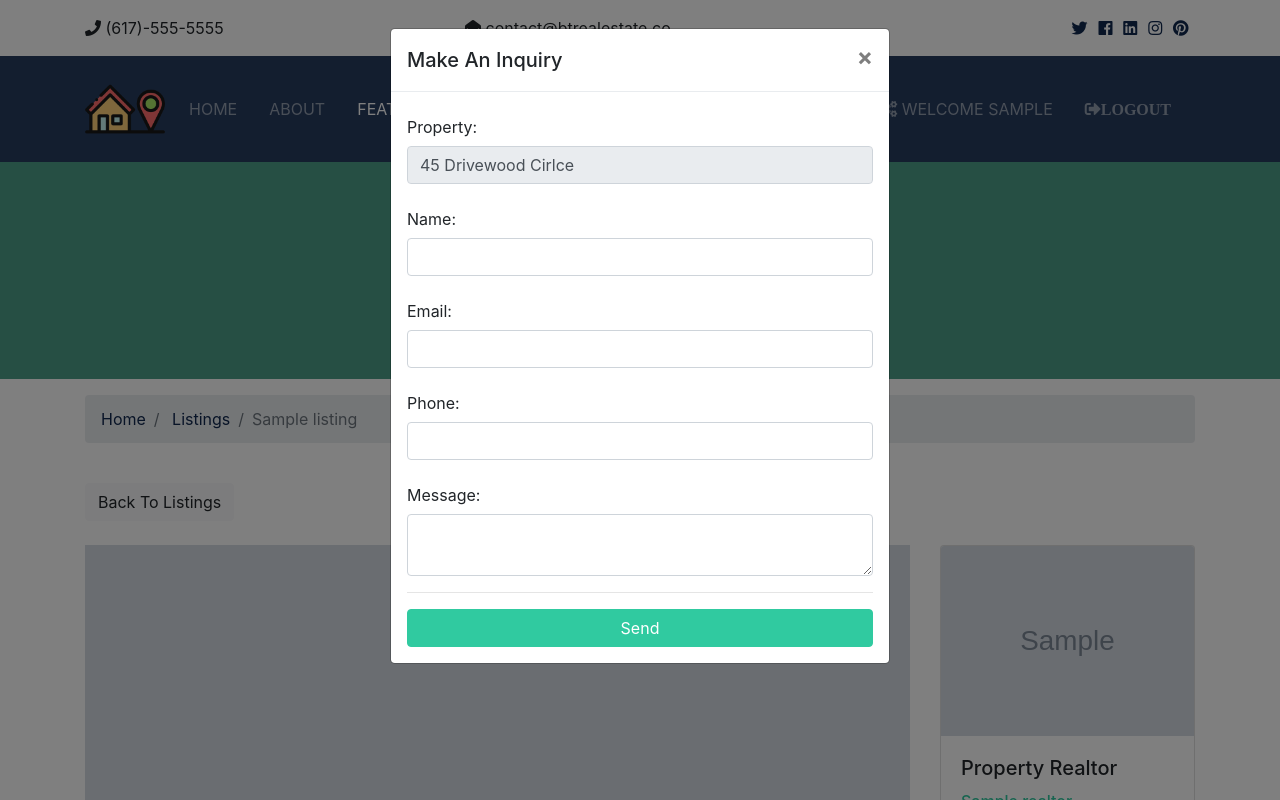
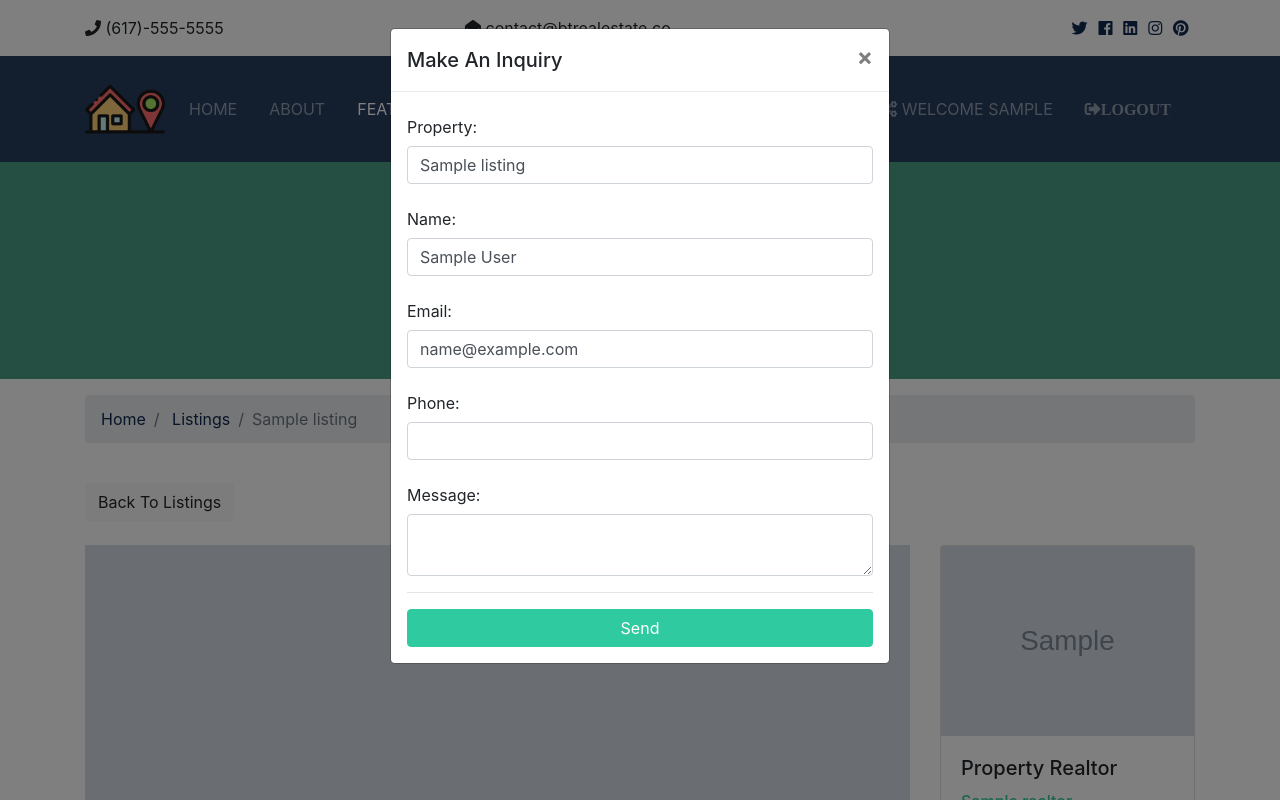
Before and after one commit to bernardomendonca/django-realestate, a Django app: page /listings/1 in a window 1280 px wide, after a click on "Make An Inquiry". Run offline with Django 3.2, Linux system fonts and the light colour scheme; a user stored in the database is signed in; tables that the repository leaves empty hold one stand-in row (values such as "Sample post"); grey boxes marked "Sample" are stand-in pictures; some libraries are stand-ins or nearby versions.

Commit message:
[bernardo] contact method created

```diff
--- a/btre/urls.py
+++ b/btre/urls.py
@@ -7,5 +7,6 @@ urlpatterns = [
     path('', include('pages.urls')),
     path('listings/', include('listings.urls')),
     path('accounts/', include('accounts.urls')),
+    path('contacts/', include('contacts.urls')),
     path('admin/', admin.site.urls),
 ] + static(settings.MEDIA_URL, document_root=settings.MEDIA_ROOT)
--- /dev/null
+++ b/contacts/urls.py
@@ -0,0 +1,7 @@
+from django.urls import path
+
+from . import views
+
+urlpatterns = [
+    path('contact', views.contact, name='contact')
+]
--- a/templates/listings/listing.html
+++ b/templates/listings/listing.html
@@ -144,7 +144,7 @@
             </div>
             <div class="col-md-3">
               <div class="card mb-3">
-                <img class="card-img-top" src="{{ listing.realtor.photo }}" alt="">
+                <img class="card-img-top" src="{{ listing.realtor.photo.url }}" alt="">
                 <div class="card-body">
                   <h5 class="card-title">Property Realtor</h5>
                   <h6 class="text-secondary">{{ listing.realtor }}</h6>
@@ -167,18 +167,26 @@
               </button>
             </div>
             <div class="modal-body">
-              <form>
+              <form action="{% url 'contact' %}" method="POST">
+                {% csrf_token %}
+                {% if user.is_authenticated %}
+                  <input type="hidden" name="user_id" value="{{ user.id }}">
+                {% else %}
+                <input type="hidden" name="user_id" value="0">
+                {% endif %}
+                <input type="hidden" name="realtor_email" value="{{ listing.realtor.email }}">
+                <input type="hidden" name="listing_id" value="{{ listing.id }}">
                 <div class="form-group">
                   <label for="property_name" class="col-form-label">Property:</label>
-                  <input type="text" name="listing" class="form-control" value="45 Drivewood Cirlce" disabled>
+                  <input type="text" name="listing" class="form-control" value="{{ listing.title }}">
                 </div>
                 <div class="form-group">
                   <label for="name" class="col-form-label">Name:</label>
-                  <input type="text" name="name" class="form-control" required>
+                  <input type="text" name="name" class="form-control" {% if user.is_authenticated %} value="{{ user.first_name }} {{ user.last_name }}" {% endif %} required>
                 </div>
                 <div class="form-group">
                   <label for="email" class="col-form-label">Email:</label>
-                  <input type="email" name="email" class="form-control" required>
+                  <input type="email" name="email" class="form-control" {% if user.is_authenticated %} value="{{ user.email }}" {% endif %} required>
                 </div>
                 <div class="form-group">
                   <label for="phone" class="col-form-label">Phone:</label>
```
Also changed, not shown: contacts/admin.py (+9 -1 lines), contacts/views.py (+20 -2 lines).
